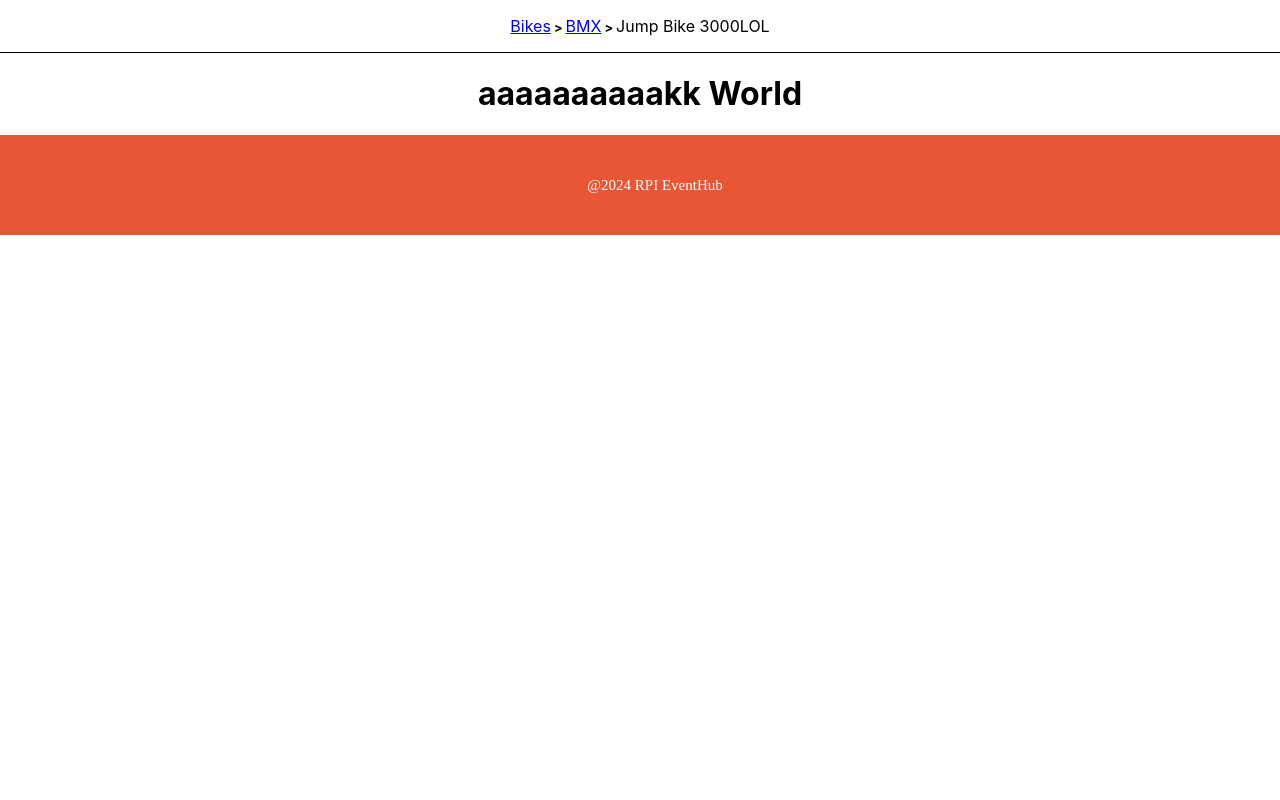
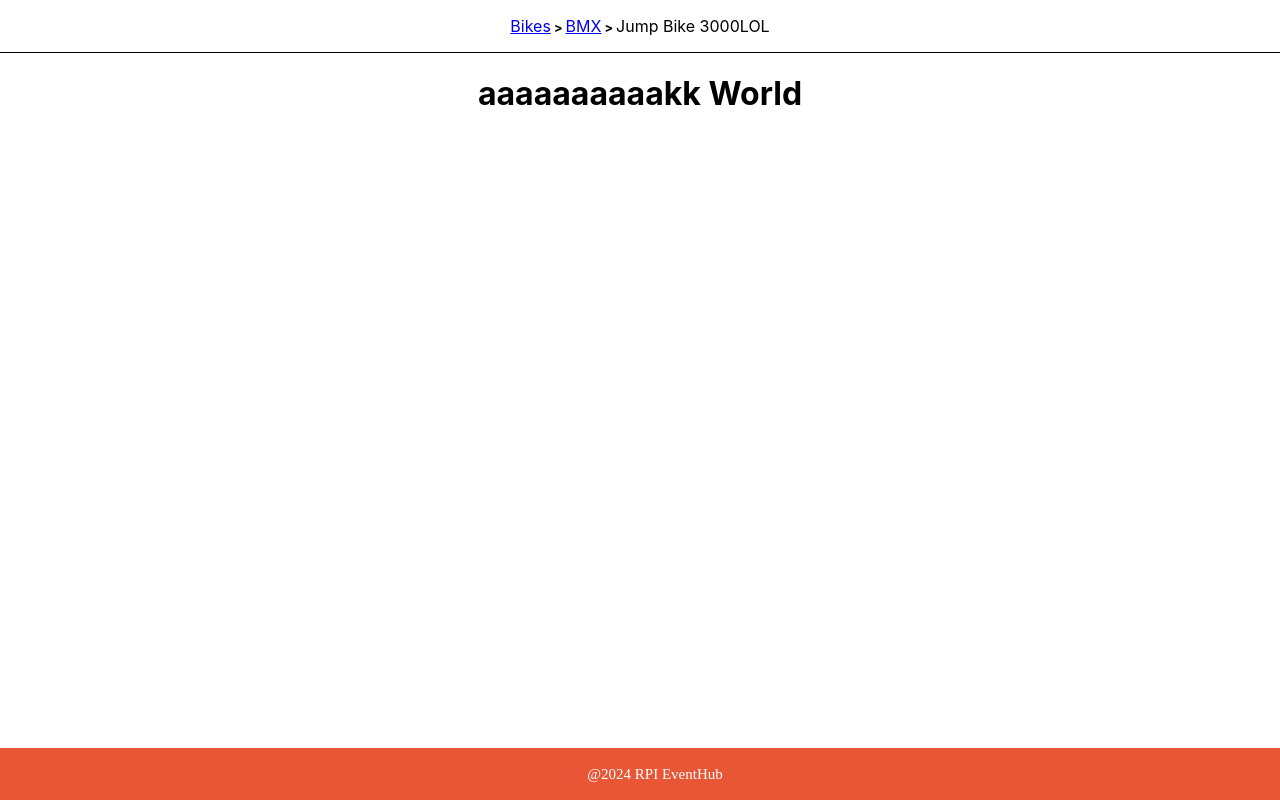
Before and after one commit to MeiH10/RPI-EventHub, a React (Create React App) app in the folder rpi-eventhub/: page / in a window 1280 px wide. Built offline with nearby package versions, Linux system fonts and the light colour scheme.

Commit message:
fixed footer to the bottom of page

```diff
--- a/rpi-eventhub/src/components/App/App.css
+++ b/rpi-eventhub/src/components/App/App.css
@@ -36,3 +36,20 @@
     transform: rotate(360deg);
   }
 }
+
+body {
+  display: flex;
+  flex-direction: column;
+  min-height: 100vh;
+  margin: 0;
+  font-family: -apple-system, BlinkMacSystemFont, 'Segoe UI', Roboto, 'Helvetica Neue', Arial, sans-serif;
+}
+
+.content {
+  flex: 1;
+  text-align: center;
+}
+
+.footer {
+  margin-top: auto; /* Push the footer to the bottom */
+}
--- a/rpi-eventhub/src/components/Footer/Footer.css
+++ b/rpi-eventhub/src/components/Footer/Footer.css
@@ -1,16 +1,13 @@
-
-
 .footer {
-    position: relative;
+  position: fixed;
+  bottom: 0;
   width: 100%;
   background: #e85635;
-    min-height: 100px;
   display: flex;
   justify-content: center;
   align-items: center;
   flex-direction: column;
 }
-
 
 .footer_text {
   color: white;
```
Lines whose indentation alone changed are shown as unchanged.
